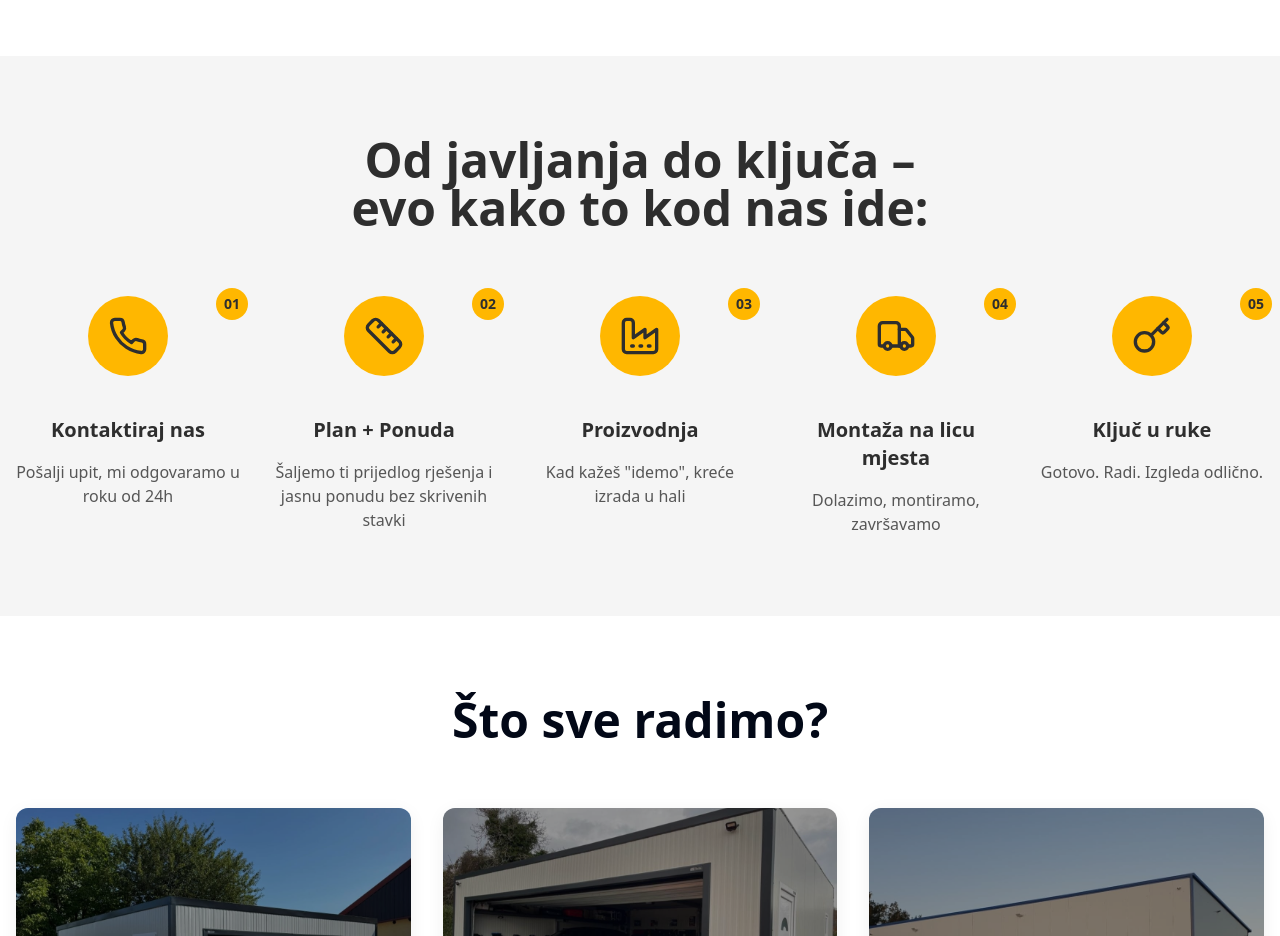
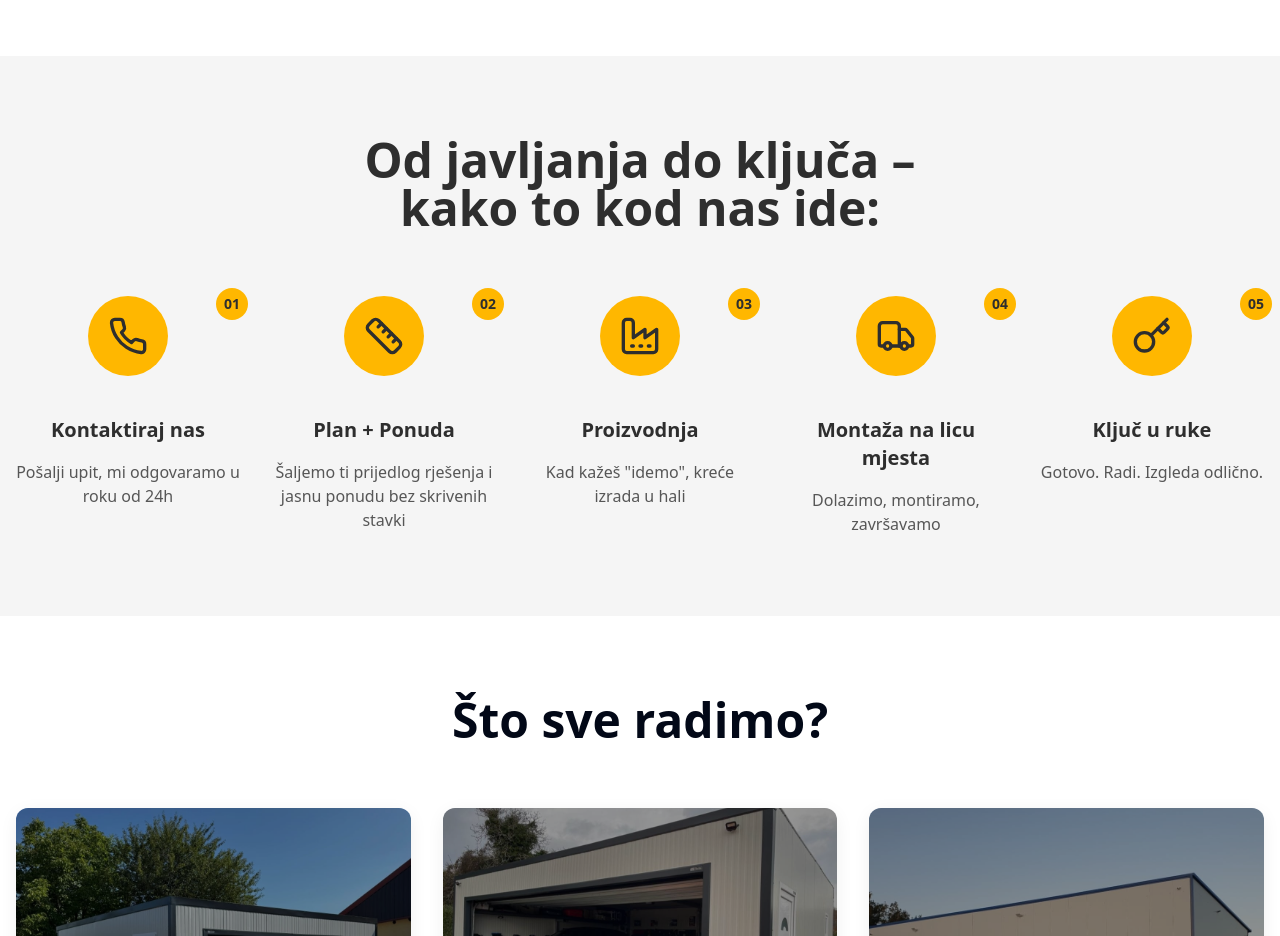
Before and after one commit to marko-h4cklabs/montazne-gradnje-hr, a React (Vite) app: page / in a window 1280 px wide. Shown: the part 1400-2336 px from the top of the page. Built offline with nearby package versions, Linux system fonts and the light colour scheme.

Commit message:
fixed process

```diff
--- a/src/components/Process.tsx
+++ b/src/components/Process.tsx
@@ -40,7 +40,7 @@ const Process = () => {
         <div className="text-center mb-16">
           <h2 className="text-4xl md:text-5xl font-bold mb-6 text-secondary-foreground">
             Od javljanja do ključa – <br />
-            evo kako to kod nas ide:
+            kako to kod nas ide:
           </h2>
         </div>
 
```
